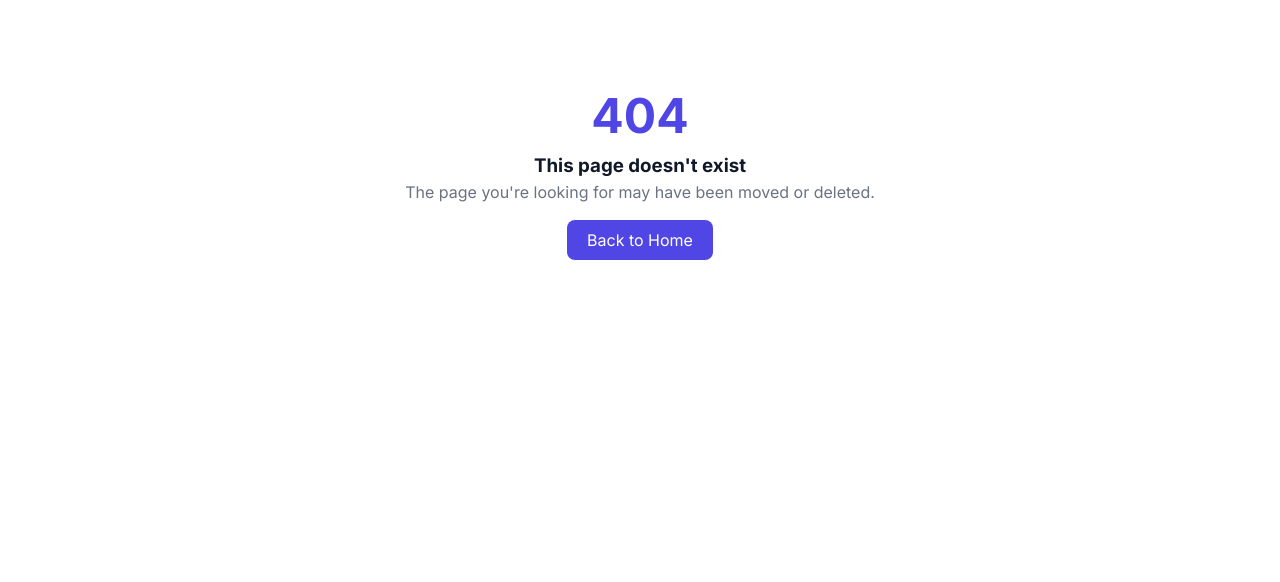
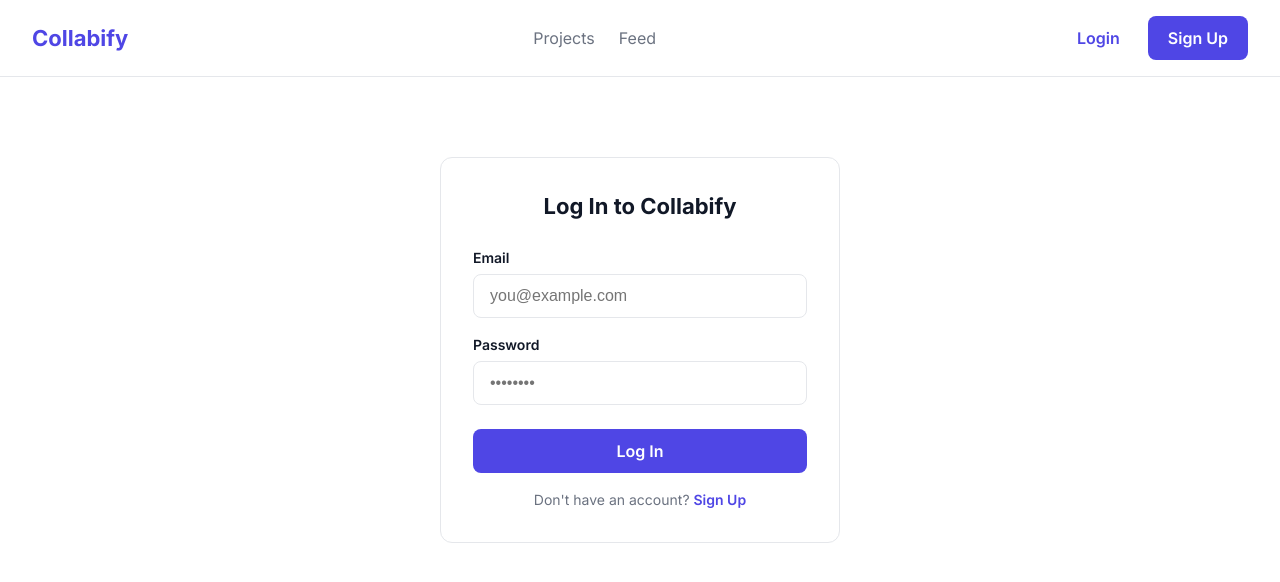
Before and after one commit to Moazam80/collabify, a React (Vite) app in the folder frontend/: page /login in a window 1280 px wide. Before the commit this address had no page. Shown: the top 582 px of the page. Built offline with nearby package versions, Linux system fonts and the light colour scheme.

Commit message:
feat: add Login page with mock form handling

```diff
--- a/frontend/src/App.jsx
+++ b/frontend/src/App.jsx
@@ -1,5 +1,6 @@
 import { BrowserRouter, Routes, Route } from "react-router-dom";
 import Landing from "./pages/Landing";
+import Login from "./pages/Login";
 import NotFound from "./pages/NotFound";
 
 function App() {
@@ -7,6 +8,7 @@ function App() {
     <BrowserRouter>
       <Routes>
         <Route path="/" element={<Landing />} />
+        <Route path="/login" element={<Login />} />
         <Route path="*" element={<NotFound />} />
       </Routes>
     </BrowserRouter>
--- /dev/null
+++ b/frontend/src/pages/Login.jsx
@@ -0,0 +1,138 @@
+import { useState } from "react";
+import { Link } from "react-router-dom";
+import Navbar from "../components/Navbar";
+
+function Login() {
+  const [email, setEmail] = useState("");
+  const [password, setPassword] = useState("");
+
+  function handleSubmit(e) {
+    e.preventDefault();
+    console.log("Login attempt:", { email, password });
+    // Real login logic will be connected in Phase 14
+  }
+
+  return (
+    <div>
+      <Navbar />
+      <div
+        style={{
+          display: "flex",
+          justifyContent: "center",
+          padding: "80px 24px",
+        }}
+      >
+        <form
+          onSubmit={handleSubmit}
+          style={{
+            width: "100%",
+            maxWidth: "400px",
+            border: "1px solid var(--color-border)",
+            borderRadius: "var(--radius-md)",
+            padding: "32px",
+          }}
+        >
+          <h2
+            style={{
+              fontSize: "var(--font-size-h3)",
+              marginBottom: "24px",
+              textAlign: "center",
+            }}
+          >
+            Log In to Collabify
+          </h2>
+
+          {/* Email Field */}
+          <div style={{ marginBottom: "16px" }}>
+            <label
+              style={{
+                display: "block",
+                fontSize: "var(--font-size-small)",
+                fontWeight: "600",
+                marginBottom: "6px",
+              }}
+            >
+              Email
+            </label>
+            <input
+              type="email"
+              value={email}
+              onChange={(e) => setEmail(e.target.value)}
+              required
+              style={{
+                width: "100%",
+                height: "44px",
+                padding: "12px 16px",
+                border: "1px solid var(--color-border)",
+                borderRadius: "var(--radius-sm)",
+                fontSize: "var(--font-size-base)",
+              }}
+              placeholder="you@example.com"
+            />
+          </div>
+
+          {/* Password Field */}
+          <div style={{ marginBottom: "24px" }}>
+            <label
+              style={{
+                display: "block",
+                fontSize: "var(--font-size-small)",
+                fontWeight: "600",
+                marginBottom: "6px",
+              }}
+            >
+              Password
+            </label>
+            <input
+              type="password"
+              value={password}
+              onChange={(e) => setPassword(e.target.value)}
+              required
+              style={{
+                width: "100%",
+                height: "44px",
+                padding: "12px 16px",
+                border: "1px solid var(--color-border)",
+                borderRadius: "var(--radius-sm)",
+                fontSize: "var(--font-size-base)",
+              }}
+              placeholder="••••••••"
+            />
+          </div>
+
+          {/* Submit Button */}
+          <button
+            type="submit"
+            style={{
+              width: "100%",
+              background: "var(--color-primary)",
+              color: "#fff",
+              padding: "12px",
+              borderRadius: "var(--radius-sm)",
+              fontWeight: "600",
+              fontSize: "var(--font-size-base)",
+              marginBottom: "16px",
+            }}
+          >
+            Log In
+          </button>
+
+          <p
+            style={{
+              textAlign: "center",
+              fontSize: "var(--font-size-small)",
+              color: "var(--color-text-secondary)",
+            }}
+          >
+            Don't have an account?{" "}
+            <Link to="/register" style={{ color: "var(--color-primary)", fontWeight: "600" }}>
+              Sign Up
+            </Link>
+          </p>
+        </form>
+      </div>
+    </div>
+  );
+}
+
+export default Login;
```
